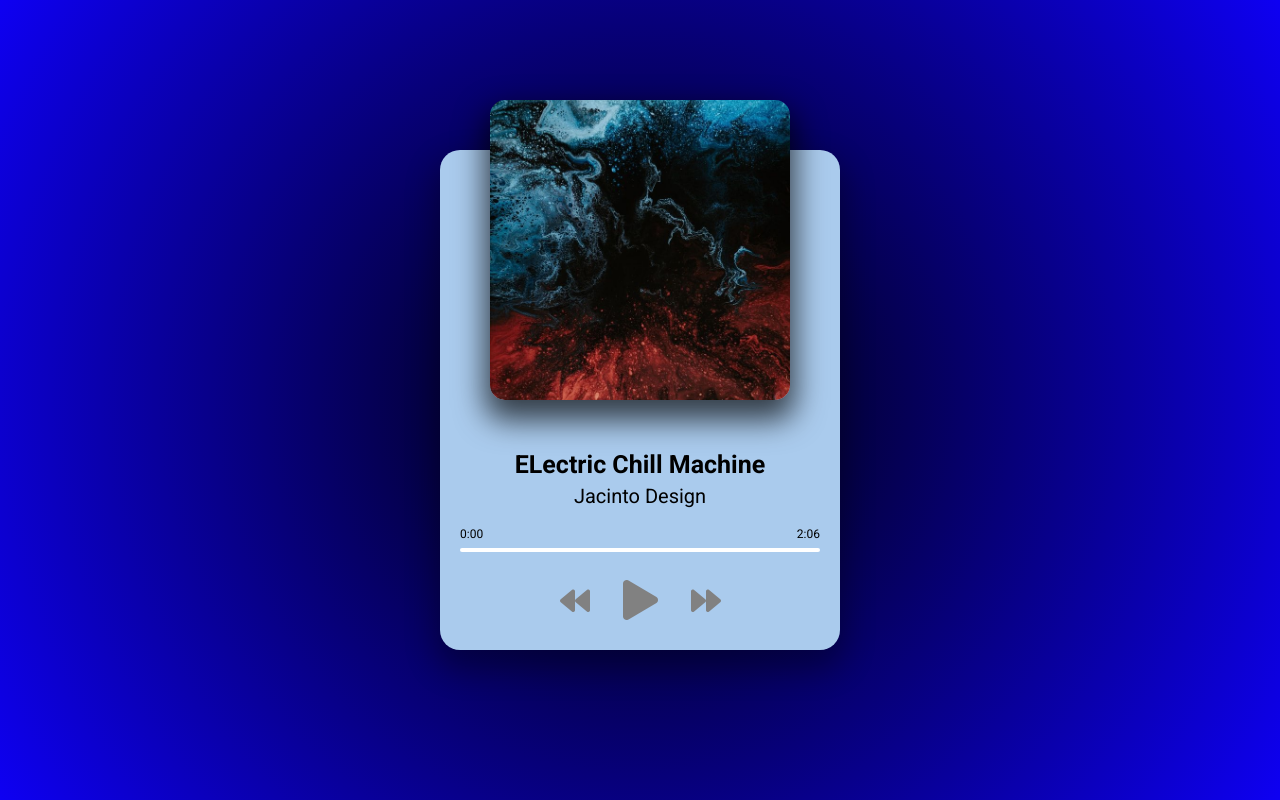
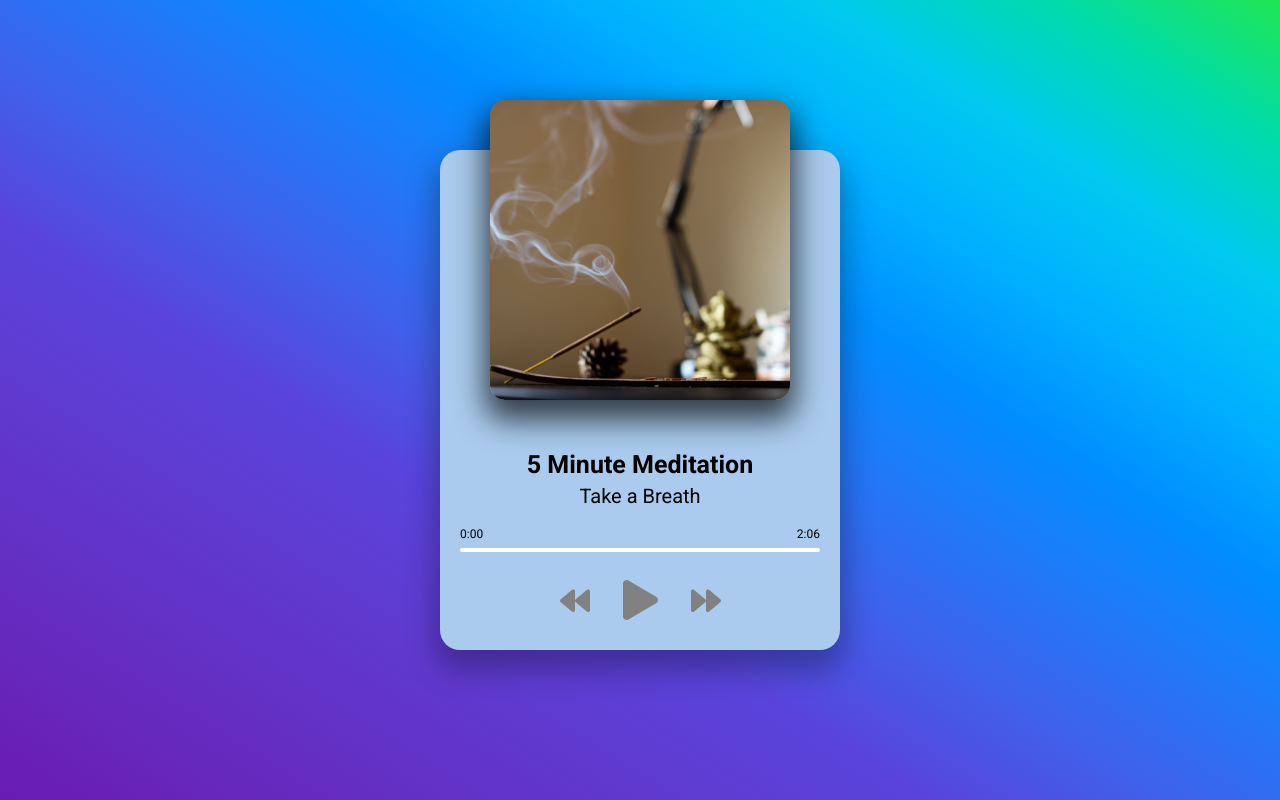
Before and after one commit to luanaigh17/mediationplayer, a plain HTML site: page index.html in a window 1280 px wide. Drawn offline with Linux system fonts and the light colour scheme.

Commit message:
Updated to be meditation music player

```diff
--- a/index.html
+++ b/index.html
@@ -11,11 +11,11 @@
 <body>
     <div class="player-container">
         <div class="img-container">
-            <img src="img/jacinto-1.jpg" alt="Album Art">
+            <img src="img/meditation1.jpg" alt="Album Art">
         </div>
         <h2 id="title">Electric Chill Machine</h2>
         <h3 id="artist"> Jacinto</h3>
-        <audio src="music/jacinto-1.mp3"></audio>
+        <audio src="music/meditation1.mp3"></audio>
         <!-- Progress bar -->
         <div class="progress-container" id="progress-container">
             <div class="progress" id="progress"></div>
--- a/script.js
+++ b/script.js
@@ -13,24 +13,24 @@ const nextBtn = document.getElementById('next');
 // Music array
 const songs = [
     {
-        name: 'jacinto-1',
-        displayName: 'ELectric Chill Machine',
-        artist: "Jacinto Design",
+        name: 'meditation1',
+        displayName: '5 Minute Meditation',
+        artist: "Take a Breath",
     },
     {
-        name: 'jacinto-2',
-        displayName: 'Seven Nation Army (Remix)',
-        artist: "Jacinto Design",
+        name: 'meditation2',
+        displayName: '10 Minute Meditation',
+        artist: "Calm Your mind",
     },
     {
-        name: 'jacinto-3',
-        displayName: 'Goodnight, Disco Queen',
-        artist: "Jacinto Design",
+        name: 'meditation3',
+        displayName: '20 Minute Meditation',
+        artist: "Focus Your Space",
     },
     {
-        name: 'metric-1',
-        displayName: 'Front Row',
-        artist: "Jacinto Design",
+        name: 'meditation4',
+        displayName: '30 Minute Meditation',
+        artist: "Delve Deep",
     },
 ]
 
--- a/style.css
+++ b/style.css
@@ -8,7 +8,8 @@ html {
   body {
     margin: 0;
     min-height: 100vh;
-    background: radial-gradient(circle, rgba(0,0,0,1) 0%, rgba(14,0,242,1) 100%);;
+    background-image: linear-gradient(to left bottom, #20e553, #00dbac, #00c9f1, #00b0ff, #008eff, #2278f7, #4060eb, #5944db, #5f3bd1, #6332c6, #6727bc, #691bb1);
+    /* background: radial-gradient(circle, rgba(0,0,0,1) 0%, rgba(14,0,242,1) 100%);; */
     display: flex;
     justify-content: center;
     align-items: center;
```
Also changed, not shown: img/meditation1.jpg (added), 8 other files.
